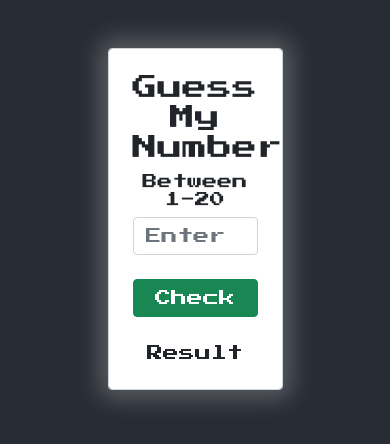
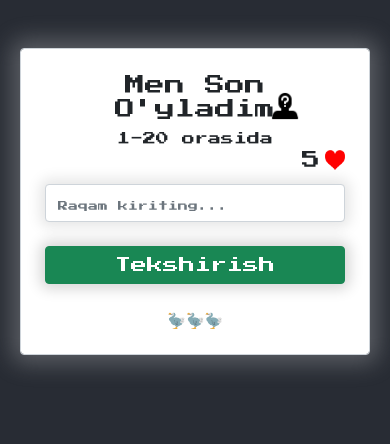
Before and after one commit to Mirjalol49/GuessMyNumber, a plain HTML site: page index.html in a window 390 px wide. Drawn offline with nearby package versions, Linux system fonts and the light colour scheme.

Commit message:
Fully finished

```diff
--- a/css/main.css
+++ b/css/main.css
@@ -65,9 +65,16 @@ body{
 }
 
 .main-form {
+    font-size: 25px;
     -webkit-box-shadow:0px 0px 23px 8px rgba(252,252,252,0.25);
     -moz-box-shadow: 0px 0px 23px 8px rgba(252,252,252,0.25);
     box-shadow: 0px 0px 23px 8px rgba(252,252,252,0.25);
+}
+
+.titlebox {
+    display: flex;
+    align-items: center;
+    justify-content: center;
 }
 
 .main-title {
@@ -76,10 +83,44 @@ body{
     padding: 0;
     text-align: center;
 }
+
+.question {
+    margin-bottom: 30px;
+    margin-left: 5px;
+}
 .subtitle{
     text-align: center;
-    font-size: 15px;
+    font-size: 18px;
 }
+
+.lifebox {
+    display: flex;
+    align-items: center;
+    justify-content: flex-end;
+}
+
+.lifebox {
+    display: flex;
+    margin-left: 100px;
+    margin-bottom: 10px;
+}
+
+#js-input {
+    -webkit-box-shadow:0px 0px 14px 5px rgba(0,0,0,0.1);
+    -moz-box-shadow: 0px 0px 14px 5px rgba(0,0,0,0.1);
+    box-shadow: 0px 0px 14px 5px rgba(0,0,0,0.1);
+}
+
+.btn {
+    -webkit-box-shadow:0px 0px 14px 5px rgba(0,0,0,0.16);
+    -moz-box-shadow: 0px 0px 14px 5px rgba(0,0,0,0.16);
+    box-shadow: 0px 0px 14px 5px rgba(0,0,0,0.16);
+}
+
+.heart {
+    margin-left: 5px;
+}
+
 .refresh {
     display: none;
 }
@@ -89,5 +130,108 @@ body{
 }
 
 .result {
+    font-weight: 600;
+    font-size: 20px;
+    opacity: 0.9;
     text-align: center;
 }
+
+
+/** MOBILE VERSION */
+
+@media  only screen and (max-width: 766px) {
+
+    .main-title {
+        font-size: 20px;
+    }
+}
+
+@media only screen and (max-width:600px) {
+    .main-title {
+
+        font-size: 20px;
+    }
+
+    .subtitle {
+        font-size: 13px;
+    }
+
+    #js-input::placeholder {
+        font-size: 10px;
+    }
+    .result {
+        font-size: 15px;
+    }
+
+    .remainlife {
+        font-size: 18px;
+    }
+
+    .heart {
+        width: 20px;
+        height: 20px;
+    }
+
+    .titlebox {
+        display: flex;
+
+        justify-content: flex-start;
+
+    }
+
+    .subtitle {
+        margin-right: 30px;
+        margin-bottom: 0;
+    }
+
+    .question {
+        margin-top: 8px;
+        margin-bottom: 20px;
+        width: 30px;
+        height: 30px;
+    }
+}
+
+@media only screen and (max-width: 444px) {
+    .main-title {
+        margin-right: 0;
+        white-space: nowrap;
+        font-size: 20px;
+    }
+
+    .life {
+        margin-right: 0;
+        margin-left: 0;
+        padding: 0;
+        font-size: 17px;
+    }
+
+}
+
+@media only screen and (max-width:426px) {
+    .titlebox {
+        position: relative;
+    }
+    .question{
+        position: absolute;
+        z-index: 999;
+        top: 10px;
+        left: 220px;
+
+    }
+    .main-title{
+        white-space: normal;
+        font-size: 20px;
+    }
+
+    .subtitle {
+        margin-left:30px;
+    }
+
+}
+
+@media screen and (max-width: 320px){
+    .question {
+        display: none;
+    }
+}
--- a/index.html
+++ b/index.html
@@ -12,17 +12,26 @@
 <body>
     <div class="container">
         <div class="center">
-            <form id="js-form" class=" main-form form-control mt-5 w-50 p-4">
-                <h1 class="main-title">Guess My Number</h1>
-                <h2 class="subtitle">Between 1-20</h2>
-                <input id="js-input" class="input-group form-control mb-4" type="number" placeholder="Enter a number">
-                <button id="js-btn" class="btn btn-success input-group mb-4">Check</button>
-                <button id="js-refresh"  class="btn btn-success input-group mb-4 refresh" onclick="window.location.reload();">Again</button>
-                <div id="js-result" class="result">Result</div>
+            <form id="js-form" class="main-form form-control mt-5 p-4">
+                <div class="titlebox">
+                    <div class="titlebox">
+                        <h1 class="main-title">Men Son O'yladim</h1>
+                        <img class="question" src="./img/question.png" alt="question" width="50" height="50"></div>
+                    </div>
+                    <h2 class="subtitle">1-20 orasida</h2>
+                    <div class="lifebox">
+                        <div class="life">
+                            <span class="remainlife">5</span>
+                        </div>
+                        <img class="heart" src="./img/heart.png" alt="heart" width="30" height="30">
+                    </div>
+                    <input id="js-input" class="input-group form-control mb-4" type="number" placeholder="Raqam kiriting..." required>
+                    <button id="js-btn" class="btn btn-success input-group mb-4">Tekshirish</button>
+                    <button id="js-refresh"  class="btn btn-success input-group mb-4 refresh" onclick="window.location.reload();">Boshqatdan</button>
+                    <div id="js-result" class="result">🦤🦤🦤</div>
                 </form>
             </div>
         </div>
-
         <script src="https://cdn.jsdelivr.net/npm/bootstrap@5.1.3/dist/js/bootstrap.bundle.min.js" integrity="sha384-ka7Sk0Gln4gmtz2MlQnikT1wXgYsOg+OMhuP+IlRH9sENBO0LRn5q+8nbTov4+1p" crossorigin="anonymous"></script>
         <script src="./js/app.js"></script>
     </body>
--- a/js/app.js
+++ b/js/app.js
@@ -1,27 +1,58 @@
+//!GET ELEMENTS FROM DOM
 const elForm = document.querySelector("#js-form");
-let elInput = document.querySelector("#js-input");
-const elBtn = document.querySelector("#js-btn");
-const elRefresh = document.querySelector("#js-refresh")
-const elResult = document.querySelector("#js-result");
-const elRound = document.querySelector(".round");
+let elInput = elForm.querySelector("#js-input");
+const elBtn = elForm.querySelector("#js-btn");
+const elRefresh = elForm.querySelector("#js-refresh")
+const elResult = elForm.querySelector("#js-result");
+let life = document.querySelector(".life");
+let remainLife = document.querySelector(".remainlife");
+const heartImg = document.querySelector(".heart");
+const question = document.querySelector(".question");
+const mainTitle = document.querySelector(".main-title");
+const subtitle = document.querySelector(".subtitle");
+let remainlifeNumber = 5;
 let magicNumber = Math.trunc(Math.random() * 20);
 
+//! PREVENTING THE FORM FROM BEING RELOADED
 elForm.addEventListener("submit", function(event) {
   event.preventDefault();
+
+
+  //! CONVERTING STRING INTO INTEGER NUMBER
   inputValue = parseInt(elInput.value.trim());
   console.log(magicNumber);
 
+  //! THIS FUNCTIONS DISPLAYS THE FUNCTION
   const displayMessage = function(message) {
     elResult.textContent = message;
   }
 
+  //! GAME LOGIC GOES HERE
   if (inputValue === magicNumber) {
-    displayMessage(`Congratulations🎊`)
+    displayMessage(`Vanihoyat Topdingiz, Tabriklayman, Tabassum qiling🤩🎊`)
     elInput.disabled = true;
     elRefresh.classList.add("on");
     elBtn.classList.add("refresh")
-} else {
-   displayMessage(inputValue > magicNumber ? "Too high🔥" : "Too low❄️")
-   elInput.value = "";
+  } else {
+    displayMessage(inputValue > magicNumber ? "Vaybo', muncha katta🙄" : "Bundan kattaroq raqam o'ylaganman🥱")
+    elInput.value = "";
+    remainlifeNumber--;
+  };
+
+  life.textContent = remainlifeNumber;
+
+  if(remainlifeNumber <= 0) {
+    life.textContent = "Afsuski yutqazdingiz, qayta urinib ko'ring...🐈‍⬛";
+    elInput.classList.add("refresh")
+    elRefresh.classList.add("on");
+    elRefresh.style.marginBottom = "0 !important";
+    elForm.classList.add("form-control")
+    displayMessage.disabled = true;
+    elResult.classList.add("refresh")
+    heartImg.classList.add("refresh");
+    question.classList.add("refresh")
+    elBtn.classList.add("refresh");
+    mainTitle.classList.add("refresh");
+    subtitle.classList.add("refresh")
   }
 });
```
Also changed, not shown: img/heart.png (added), img/question.png (added). Lines whose indentation alone changed are shown as unchanged.
